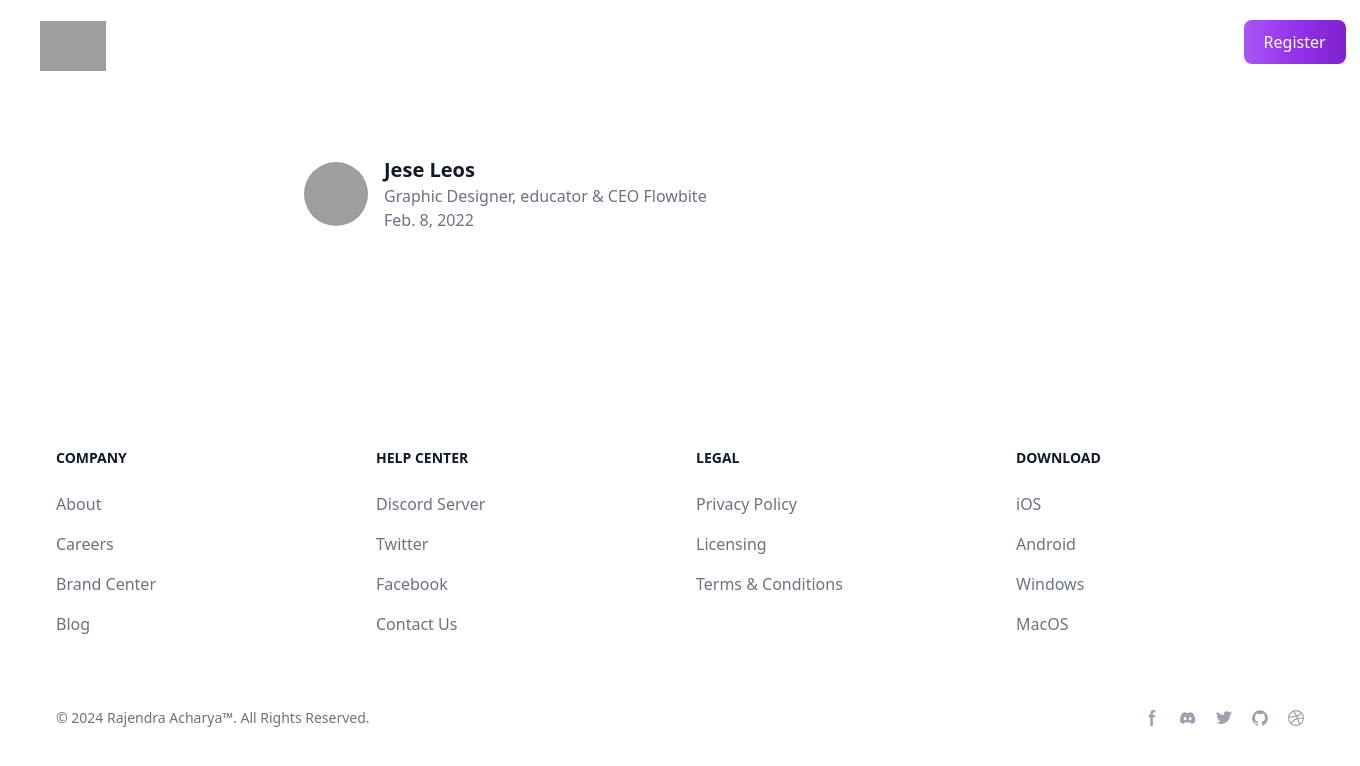
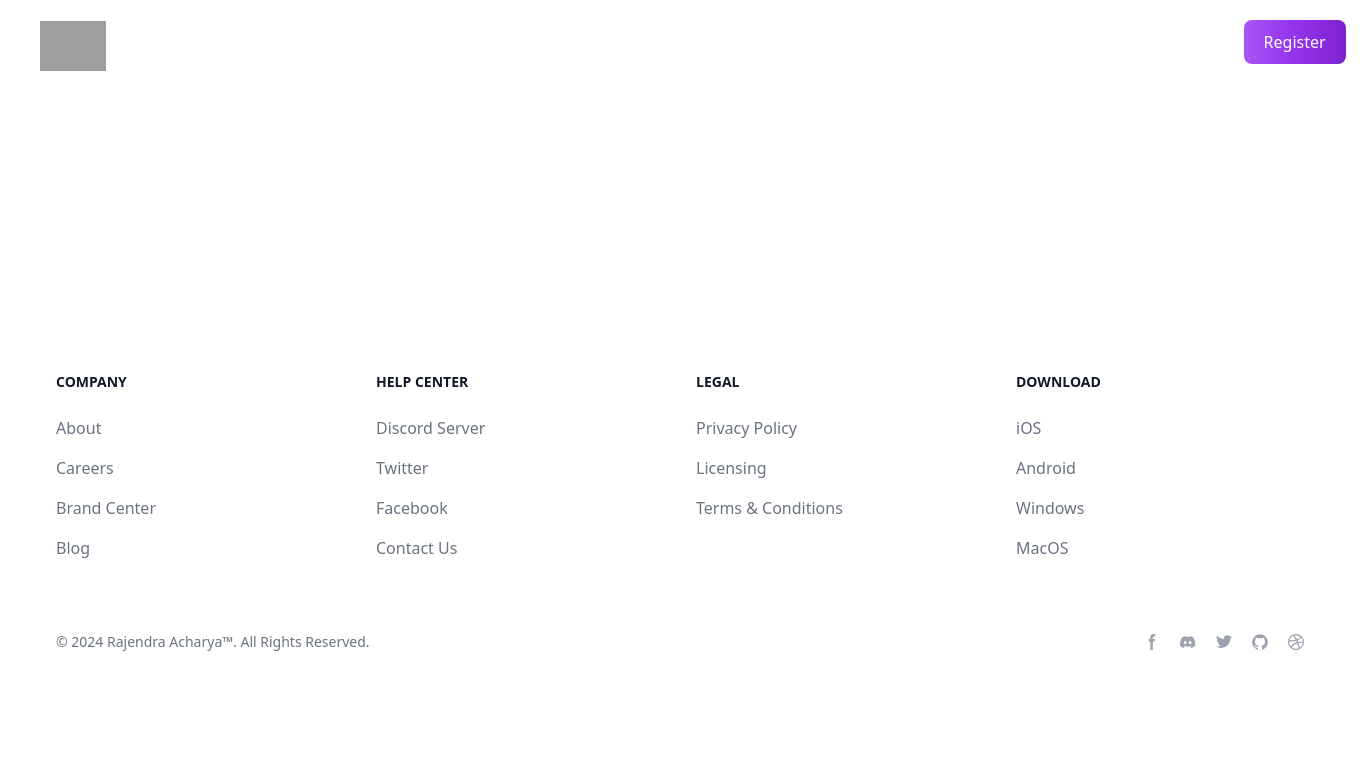
Before and after one commit to Benup211/aws_cloud_club_nepal, a Django app: template event/templates/event/eventDesc.html in a window 1360 px wide. Shown: the top 766 px of the page. Run offline with Django 5.2, Linux system fonts and the light colour scheme; the template is opened without the code that fills it, so the values that code supplies are empty; some libraries are stand-ins or nearby versions; grey boxes are pictures that could not be loaded.

Commit message:
modified event description

```diff
--- a/event/templates/event/eventDesc.html
+++ b/event/templates/event/eventDesc.html
@@ -5,16 +5,6 @@
             <div class="flex justify-between px-4 mx-auto max-w-screen-xl ">
                 <article class="mx-auto w-full max-w-2xl format format-sm sm:format-base lg:format-lg format-blue dark:format-invert">
                     <header class="mb-4 lg:mb-6 not-format">
-                        <address class="flex items-center mb-6 not-italic">
-                            <div class="inline-flex items-center mr-3 text-sm text-gray-900 dark:text-white">
-                                <img class="mr-4 w-16 h-16 rounded-full" src="https://flowbite.com/docs/images/people/profile-picture-2.jpg" alt="Jese Leos">
-                                <div>
-                                    <a href="#" rel="author" class="text-xl font-bold text-gray-900 dark:text-white">Jese Leos</a>
-                                    <p class="text-base text-gray-500 dark:text-gray-400">Graphic Designer, educator & CEO Flowbite</p>
-                                    <p class="text-base text-gray-500 dark:text-gray-400"><time pubdate datetime="2022-02-08" title="February 8th, 2022">Feb. 8, 2022</time></p>
-                                </div>
-                            </div>
-                        </address>
                         <h1 class="mb-4 text-3xl font-extrabold leading-tight text-gray-900 lg:mb-6 lg:text-4xl dark:text-white">{{ event.title }}</h1>
                         <p>{{ event.description }}</p>
                     </header>
```
